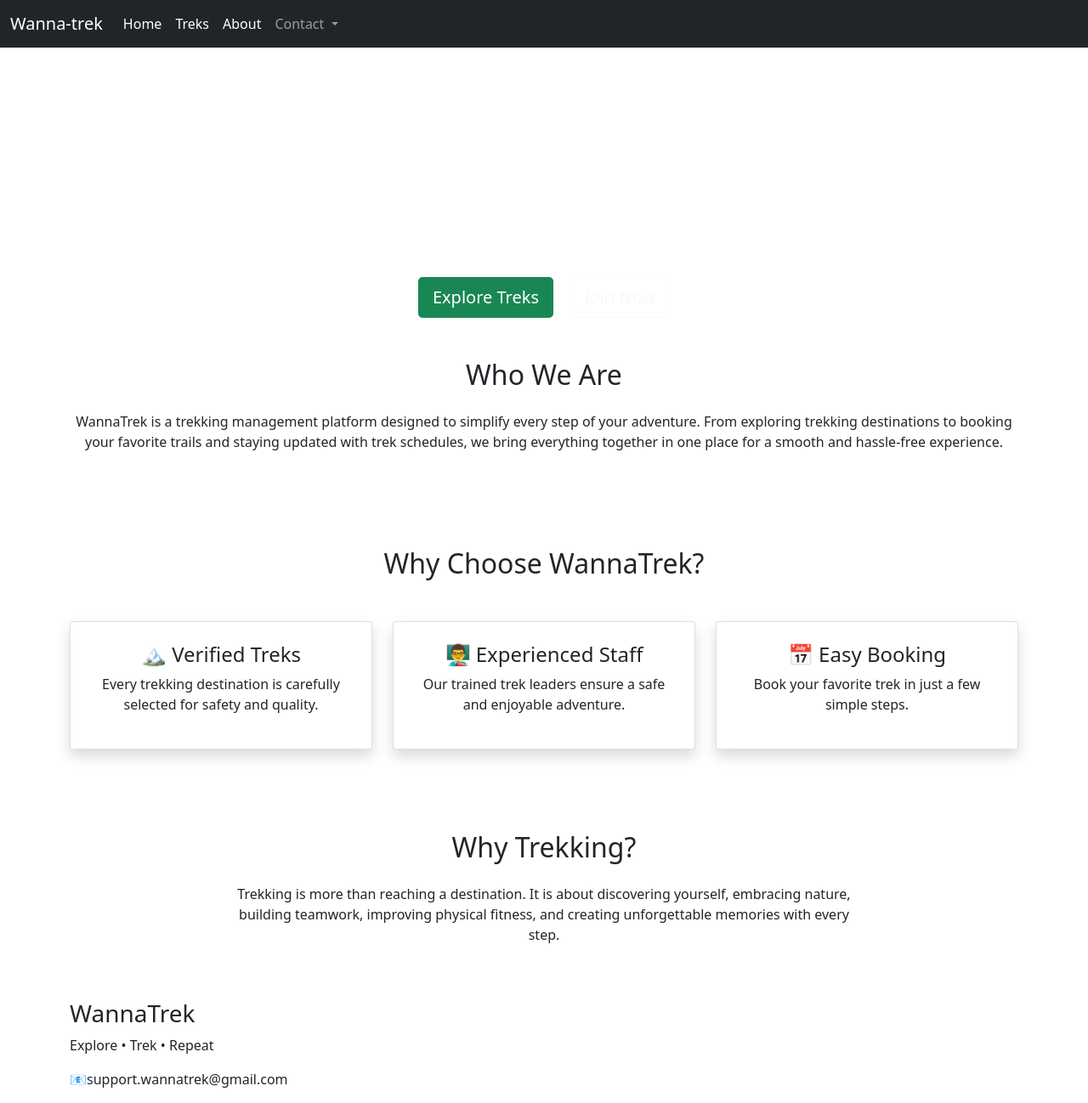
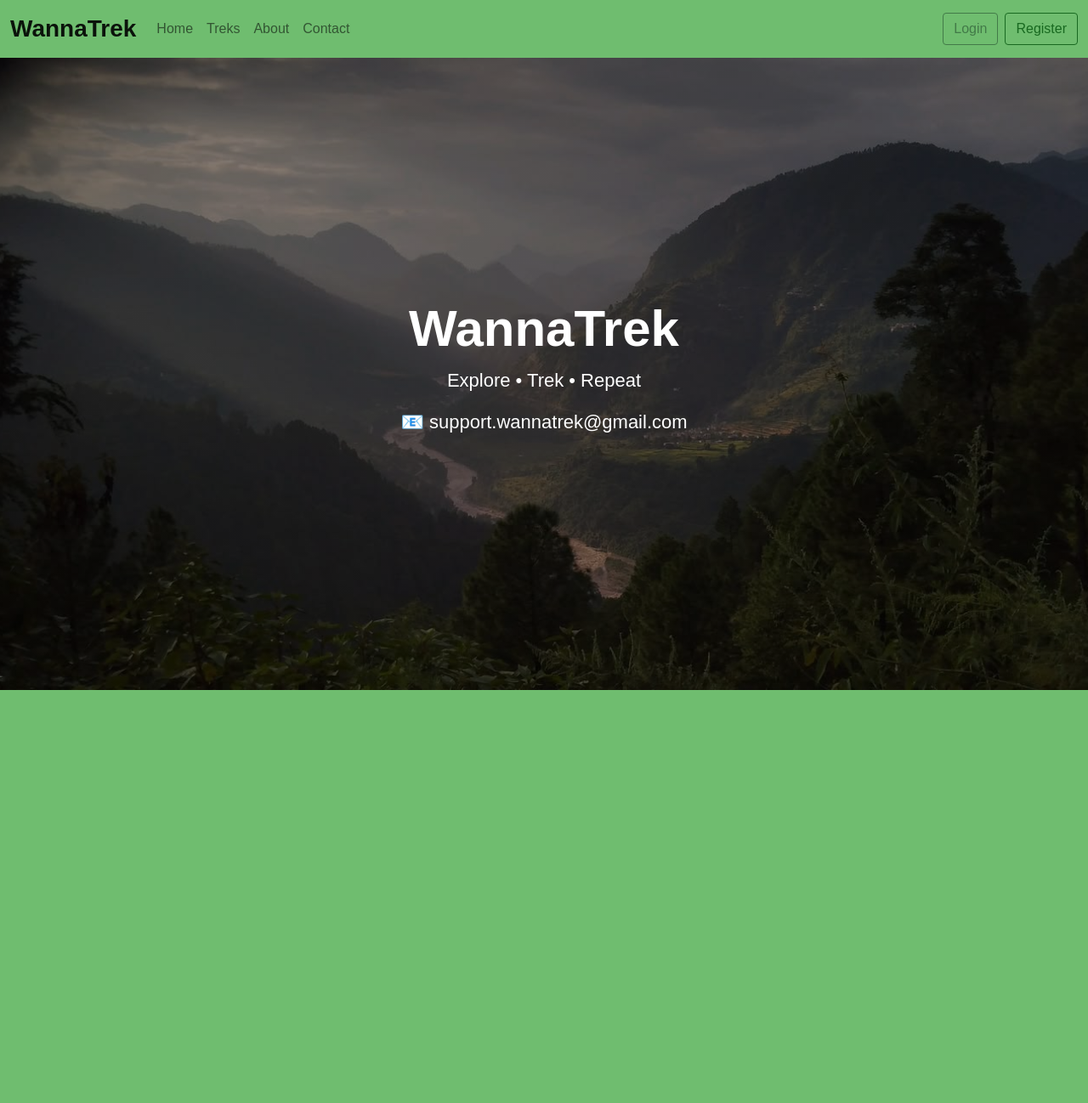
Before and after one commit to Jv14122007/mad1-trekking-app, a Python web app: template applications/templates/index.html in a window 1280 px wide. Shown: the whole page at 85% size. After the commit the page ends 812 px from the top, so only its background shows below. Run offline with Jinja, Linux system fonts and the light colour scheme; the template is opened without the code that fills it, so the values that code supplies are empty.

Commit message:
Add of external css, and betterment of UI on homepage

```diff
--- a/applications/static/css/style.css
+++ b/applications/static/css/style.css
@@ -1,67 +1,56 @@
 body{
     font-family: Arial, Helvetica, sans-serif;
-    background:#ccdbeb;
+    background-color: #cfffcf;
+    background-image: url("../images/Hill.jpeg");
+    background-size: cover;
+    background-position: center;
+    background-repeat: no-repeat;
+    min-height: 100vh;
+    margin: 0;
 }
-.navbar{
-    padding:12px 40px;
+.btn-login {
+    color: #427a48;
+    border: 1px solid #427a48;
+    background-color: transparent;
 }
-.hero{
-    background-image:url("../images/mountain.jpg");
-    background-size:cover;
-    background-position:center;
-    height:100vh;
-    position:relative;
+
+.btn-login:hover {
+    color: white;
+    background-color: #427a48;
 }
-.hero::before{
-    content:"";
-    position:absolute;
-    top:0;
-    left:0;
-    width:100%;
-    height:100%;
-    background:rgba(0,0,0,0.45);
+
+.btn-register {
+    color: #186920;
+    border: 1px solid #186920;
+    background-color: transparent;
 }
-.hero .container{
-    position:relative;
-    z-index:2;
+
+.btn-register:hover {
+    color: white;
+    background-color: #186920;
 }
-.hero h1{
-    font-size:70px;
+.hero {
+    min-height: calc(100vh - 56px);
+    background-image: linear-gradient(
+        rgba(0,0,0,0.4),
+        rgba(0,0,0,0.4)
+    ), url("../images/Hill.jpeg");
+
+    background-size: cover;
+    background-position: center;
+    background-repeat: no-repeat;
+
+    display: flex;
+    align-items: center;
+    justify-content: center;
+
+    color: white;
+    text-align: center;
 }
-.hero h3{
-    margin-bottom:20px;
+.hero-content h1 {
+    font-size: 60px;
+    font-weight: bold;
 }
-.hero-text{
-    max-width:700px;
-    margin:auto;
-    font-size:20px;
-    margin-bottom:30px;
+.hero-content p {
+    font-size: 22px;
 }
-section{
-    padding-top:80px;
-    padding-bottom:80px;
-}
-.about-text{
-    font-size:18px;
-    line-height:1.8;
-}
-.card{
-    border:none;
-    border-radius:18px;
-    transition:.3s;
-    height:100%;
-}
-.card:hover{
-    transform:translateY(-8px);
-    box-shadow:0 15px 30px rgba(0,0,0,.2);
-}
-.btn{
-    border-radius:30px;
-    padding:12px 28px;
-}
-.footer{
-    background:#212529;
-    color:white;
-    text-align:center;
-    padding:40px;
-}
--- a/applications/templates/index.html
+++ b/applications/templates/index.html
@@ -4,124 +4,46 @@
         <title>WannaTrek</title>
         <link href="https://cdn.jsdelivr.net/npm/bootstrap@5.0.2/dist/css/bootstrap.min.css" rel="stylesheet" integrity="sha384-EVSTQN3/azprG1Anm3QDgpJLIm9Nao0Yz1ztcQTwFspd3yD65VohhpuuCOmLASjC" crossorigin="anonymous">
         <script defer src="https://cdn.jsdelivr.net/npm/bootstrap@5.0.2/dist/js/bootstrap.bundle.min.js" integrity="sha384-MrcW6ZMFYlzcLA8Nl+NtUVF0sA7MsXsP1UyJoMp4YLEuNSfAP+JcXn/tWtIaxVXM" crossorigin="anonymous"></script>
+        <link rel="stylesheet" href="../static/css/style.css">
     </head>
     <body>
-        <nav class="navbar navbar-expand-lg navbar-dark bg-dark">
+        <nav class="navbar navbar-expand-lg navbar-light" style="background-color: #6fbd6f;">
             <div class="container-fluid">
-            <a class="navbar-brand" href="#">Wanna-trek</a>
+                <a class="navbar-brand fw-bold fs-3" href="#">WannaTrek</a>
                 <button class="navbar-toggler" type="button" data-bs-toggle="collapse" data-bs-target="#navbarSupportedContent" aria-controls="navbarSupportedContent" aria-expanded="false" aria-label="Toggle navigation">
                 <span class="navbar-toggler-icon"></span>
                 </button>
                 <div class="collapse navbar-collapse" id="navbarSupportedContent">
                 <ul class="navbar-nav me-auto mb-2 mb-lg-0">
                     <li class="nav-item">
-                <a class="nav-link active" aria-current="page" href="#">Home</a>
+                        <a class="nav-link" href="#">Home</a>
                     </li>
+
                     <li class="nav-item">
-                <a class="nav-link active" aria-current="page" href="#">Treks</a>
+                        <a class="nav-link" href="#">Treks</a>
                     </li>
+
                     <li class="nav-item">
-                <a class="nav-link active" aria-current="page" href="#">About</a>
+                        <a class="nav-link" href="#">About</a>
                     </li>
-                <li class="nav-item dropdown">
-                <a class="nav-link dropdown-toggle" href="#" id="navbarDropdown" role="button" data-bs-toggle="dropdown" aria-expanded="false">
-                    Contact
-                </a>
-                <ul class="dropdown-menu" aria-labelledby="navbarDropdown">
-                    <li><a class="dropdown-item" href="#">Login</a></li>
-                    <li><a class="dropdown-item" href="#">Register</a></li>
-                </ul>
+
+                    <li class="nav-item">
+                        <a class="nav-link" href="#">Contact</a>
                     </li>
                 </ul>
+                <form class="d-flex">
+                    <button type="button" class="btn btn-login me-2">Login</button>
+                    <button type="button" class="btn btn-register">Register</button>
+                </form>
                 </div>
             </div>
         </nav>
-        <section class="hero d-flex align-items-center text-center">
-
-            <div class="container">
-
-                <h1 class="display-2 fw-bold text-white">
-                    WannaTrek
-                </h1>
-
-                <h3 class="text-white mb-4">
-                    Your Trekking Companion
-                </h3>
-
-                <p class="lead text-white">
-                    Budget is yours. Planning is ours.
-                </p>
-
-                <p class="hero-text text-white">
-                    Welcome to <strong>WannaTrek</strong>, your trusted trekking companion.
-                    Discover breathtaking destinations, connect with experienced trek
-                    leaders, and book unforgettable adventures with ease.
-                </p>
-
-                <div class="mt-4">
-                    <a href="#" class="btn btn-success btn-lg me-3">
-                        Explore Treks
-                    </a>
-
-                    <a href="#" class="btn btn-outline-light btn-lg">
-                        Join Now
-                    </a>
+        <section class="hero">
+            <div class="hero-content">
+                <h1>WannaTrek</h1>
+                <p>Explore • Trek • Repeat</p>
+                <p>📧 support.wannatrek@gmail.com</p>
             </div>
-
-            </div>
-
         </section>
     </body>
-        <section class="container py-5">
-            <h2 class="text-center mb-4">Who We Are</h2>
-            <p class="about-text text-center">
-                WannaTrek is a trekking management platform designed to simplify every
-                step of your adventure. From exploring trekking destinations to booking
-                your favorite trails and staying updated with trek schedules, we bring
-                everything together in one place for a smooth and hassle-free experience.
-            </p>
-        </section>
-        <section class="container py-5">
-            <h2 class="text-center mb-5"> Why Choose WannaTrek?</h2>
-                <div class="row">
-                    <div class="col-md-4">
-                        <div class="card shadow p-4 text-center">
-                            <h4>🏔 Verified Treks</h4>
-                            <p>Every trekking destination is carefully selected for safety and quality.</p>
-                        </div>
-                    </div>
-                    <div class="col-md-4">
-                        <div class="card shadow p-4 text-center">
-                            <h4>👨‍🏫 Experienced Staff</h4>
-                            <p>Our trained trek leaders ensure a safe and enjoyable adventure.</p>
-                        </div>
-                    </div>
-                    <div class="col-md-4">
-                        <div class="card shadow p-4 text-center">
-                            <h4>📅 Easy Booking</h4>
-                            <p>Book your favorite trek in just a few simple steps.</p>
-                        </div>
-                    </div>
-                </div>
-        </section>
-        <section class="container py-5">
-            <div class="row justify-content-center">
-                <div class="col-lg-8">
-                    <h2 class="text-center mb-4">Why Trekking?</h2>
-                    <p class="about-text text-center">Trekking is more than reaching a destination.
-                                                    It is about discovering yourself,
-                                                    embracing nature,
-                                                    building teamwork,
-                                                    improving physical fitness,
-                                                    and creating unforgettable memories with every step.</p>
-                </div>
-            </div>
-        </section>
-    <footer class="footer">
-        <div class="container">
-            <h3>WannaTrek</h3>
-            <p>Explore • Trek • Repeat</p>
-            <p>📧support.wannatrek@gmail.com</p>
-            </div>
-    </footer>
 </html>
```
Also changed, not shown: applications/static/images/Hill.jpeg (added). Lines whose indentation alone changed are shown as unchanged.
